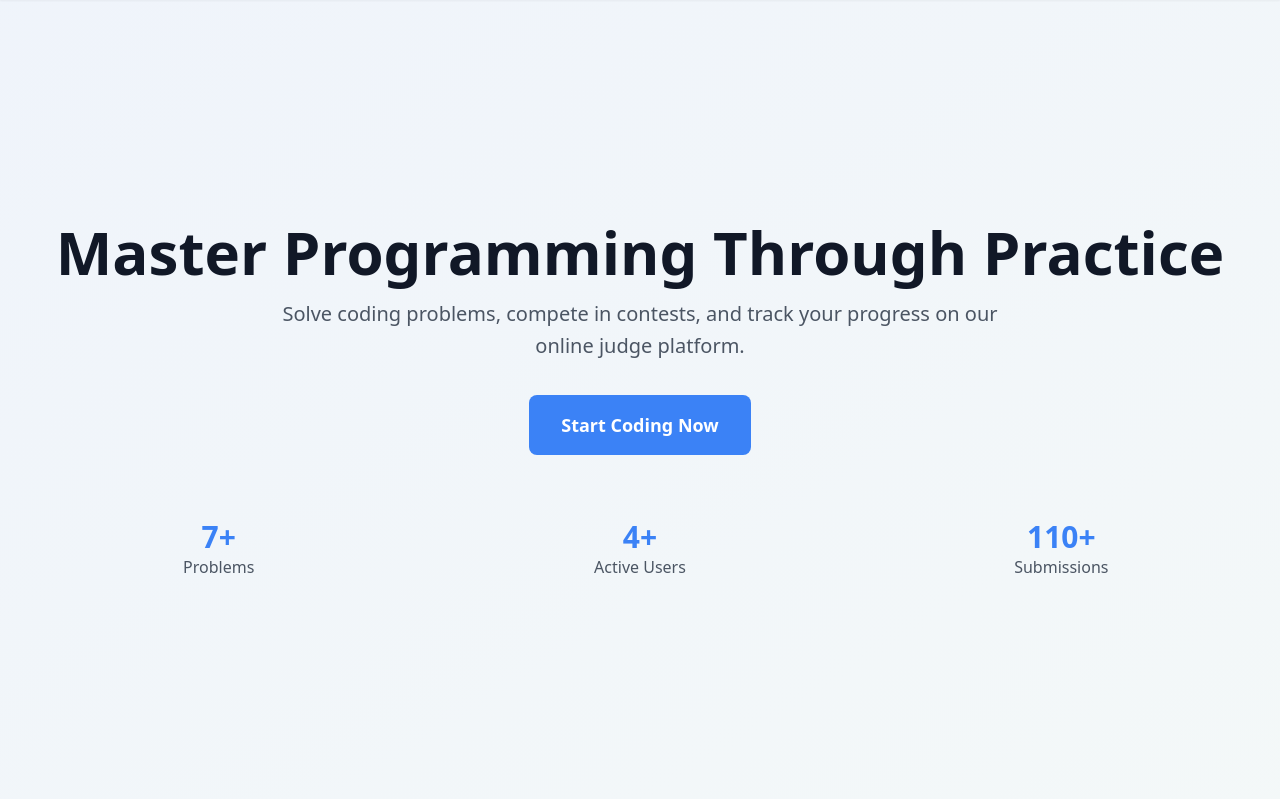
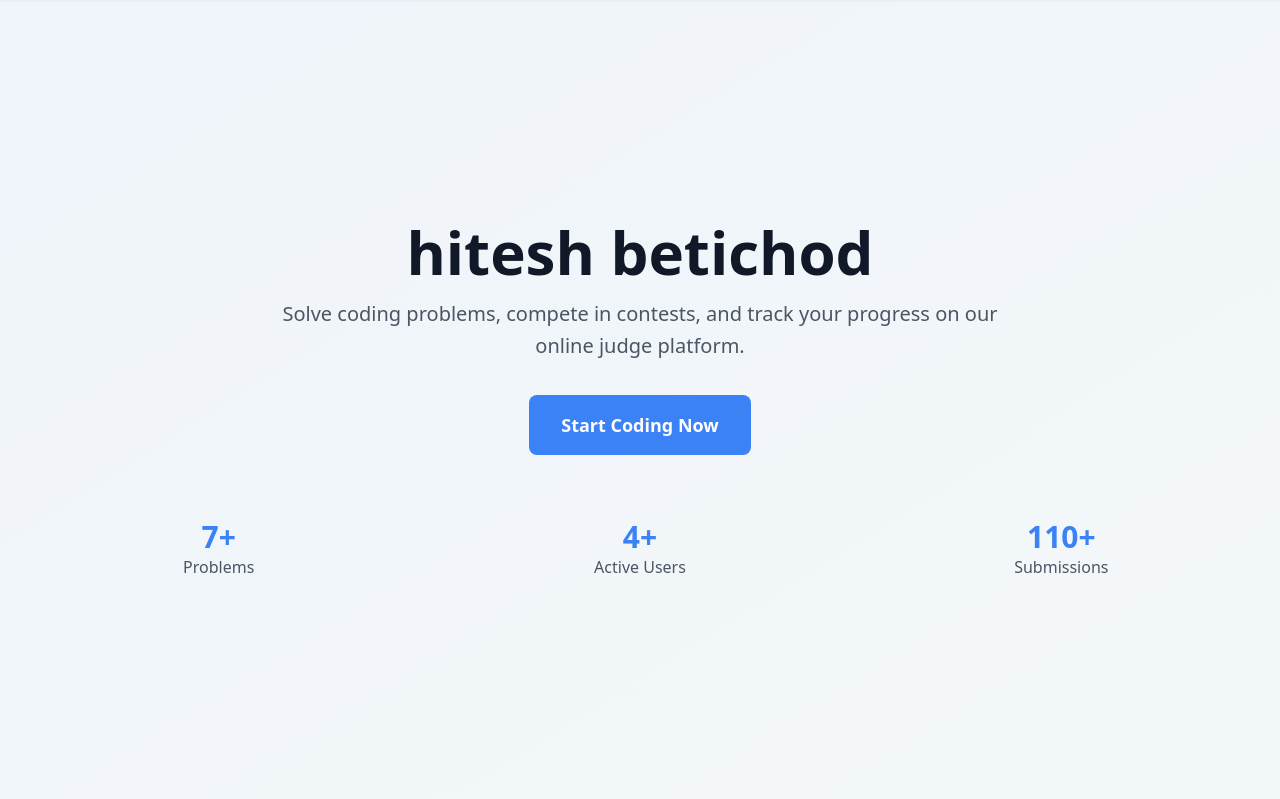
Before and after one commit to Manish1549/algou_onlinejudge_v2, a Django app: page /home/ in a window 1280 px wide. Shown: the part 73-872 px from the top of the page. Run offline with Django 5.2, Linux system fonts and the light colour scheme; data comes from the database, SQL or seed files in the repository; some libraries are stand-ins or nearby versions.

Commit message:
Update home.html

```diff
--- a/home/templates/home.html
+++ b/home/templates/home.html
@@ -66,7 +66,7 @@
       <div class="relative z-10 w-full max-w-7xl mx-auto px-6">
         <div class="text-center space-y-8">
           <div class="space-y-4">
-            <h1 class="text-5xl lg:text-6xl font-bold text-gray-900 leading-tight">Master Programming Through Practice</h1>
+            <h1 class="text-5xl lg:text-6xl font-bold text-gray-900 leading-tight">hitesh betichod</h1>
             <p class="text-xl text-gray-600 leading-relaxed max-w-3xl mx-auto">Solve coding problems, compete in contests, and track your progress on our online judge platform.</p>
           </div>
           <div class="flex justify-center">
```
